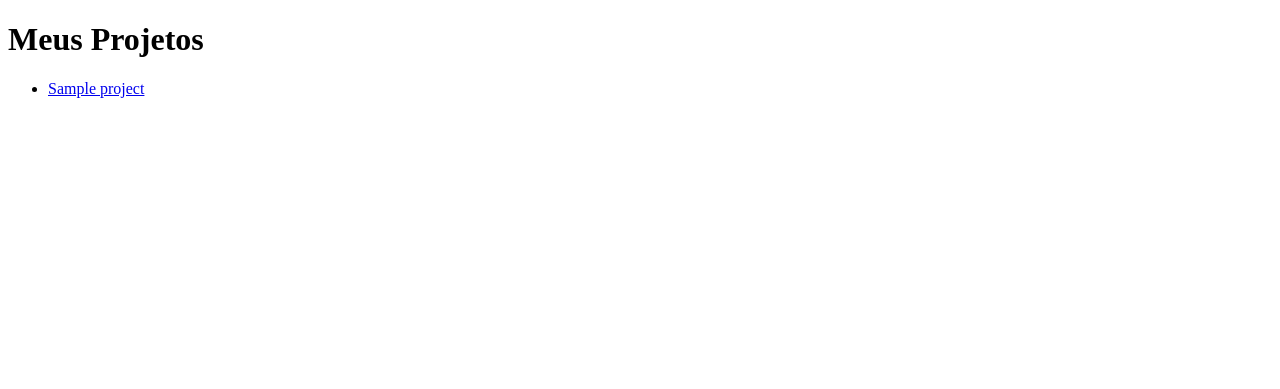
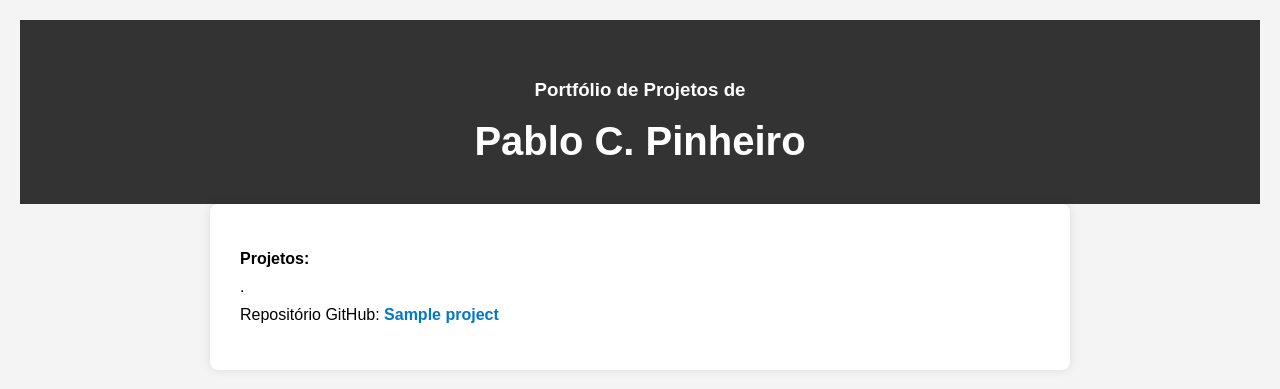
Before and after one commit to pablolx/portfolio, a Django app: page / in a window 1280 px wide. Shown: the top 389 px of the page. Run offline with Django 5.2, Linux system fonts and the light colour scheme; tables that the repository leaves empty hold one stand-in row (values such as "Sample post").

Commit message:
Versão 0.1 do portório de Pablo C. Pinheiro

```diff
--- /dev/null
+++ b/apps/website/static/style.css
@@ -0,0 +1,51 @@
+body {
+  font-family: Arial, sans-serif;
+  background-color: #f4f4f4;
+  margin: 0;
+  padding: 20px;
+}
+
+header {
+  text-align: center;
+  padding: 40px 0;
+  background-color: #333;
+  color: white;
+}
+
+h1 {
+  margin: 0;
+  font-size: 2.5em;
+}
+
+main {
+  max-width: 800px;
+  margin: 0 auto;
+  background: white;
+  padding: 30px;
+  border-radius: 8px;
+  box-shadow: 0 0 10px rgba(0,0,0,0.1);
+}
+
+ul {
+  list-style: none;
+  padding: 0;
+}
+
+li {
+  margin: 10px 0;
+}
+
+a {
+  text-decoration: none;
+  color: #0077cc;
+  font-weight: bold;
+}
+
+a:hover {
+  text-decoration: underline;
+}
+
+.empty {
+  color: #888;
+  font-style: italic;
+}
--- a/apps/website/templates/index.html
+++ b/apps/website/templates/index.html
@@ -1,14 +1,26 @@
 <!DOCTYPE html>
-<html>
-<head><title>Portfólio</title></head>
+{% load static %}
+<html lang="pt-br">
+<head>
+  <meta charset="UTF-8">
+  <title>Portfólio de Projetos</title>
+  <link rel="stylesheet" href="{% static 'style.css' %}">
+</head>
 <body>
-  <h1>Meus Projetos</h1>
-  <ul>
-    {% for p in projects %}
-      <li><a href="{{ p.repo_url }}">{{ p.title }}</a></li>
-    {% empty %}
-      <li>Nenhum projeto ainda.</li>
-    {% endfor %}
-  </ul>
+  <header>
+    <h3>Portfólio de Projetos de </h3>
+    <h1>Pablo C. Pinheiro</h1>
+  </header>
+  <main>
+    <ul>
+        <li><b>Projetos:</b></li>
+        <li>.</li>
+      {% for p in projects %}
+        <li>Repositório GitHub: <a href="{{ p.repo_url }}" target="_blank">{{ p.title }}</a></li>
+      {% empty %}
+        <li class="empty">Nenhum projeto ainda.</li>
+      {% endfor %}
+    </ul>
+  </main>
 </body>
 </html>
--- a/portfolio_project/urls.py
+++ b/portfolio_project/urls.py
@@ -16,9 +16,13 @@ Including another URLconf
 """
 from django.contrib import admin
 from django.urls import path, include
+from django.conf import settings
+from django.conf.urls.static import static
 
 urlpatterns = [
     path('admin/', admin.site.urls),
     path("", include("apps.website.urls")),
 
 ]
+if settings.DEBUG:
+    urlpatterns += static(settings.STATIC_URL, document_root=settings.STATIC_ROOT)
```
Also changed, not shown: portfolio_project/docker-compose.yml (added, +11 -0 lines), portfolio_project/settings.py (+18 -9 lines), requirements.txt (+1 -8 lines), 1 other file.
